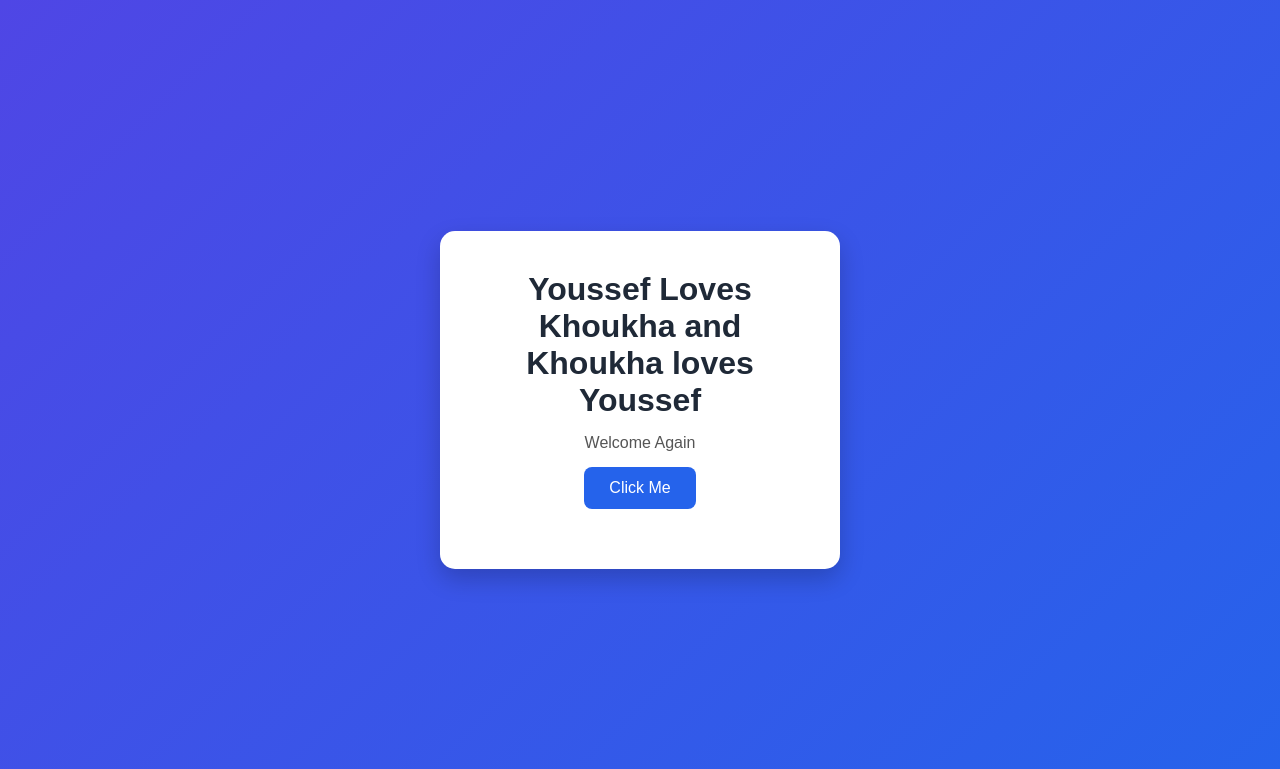
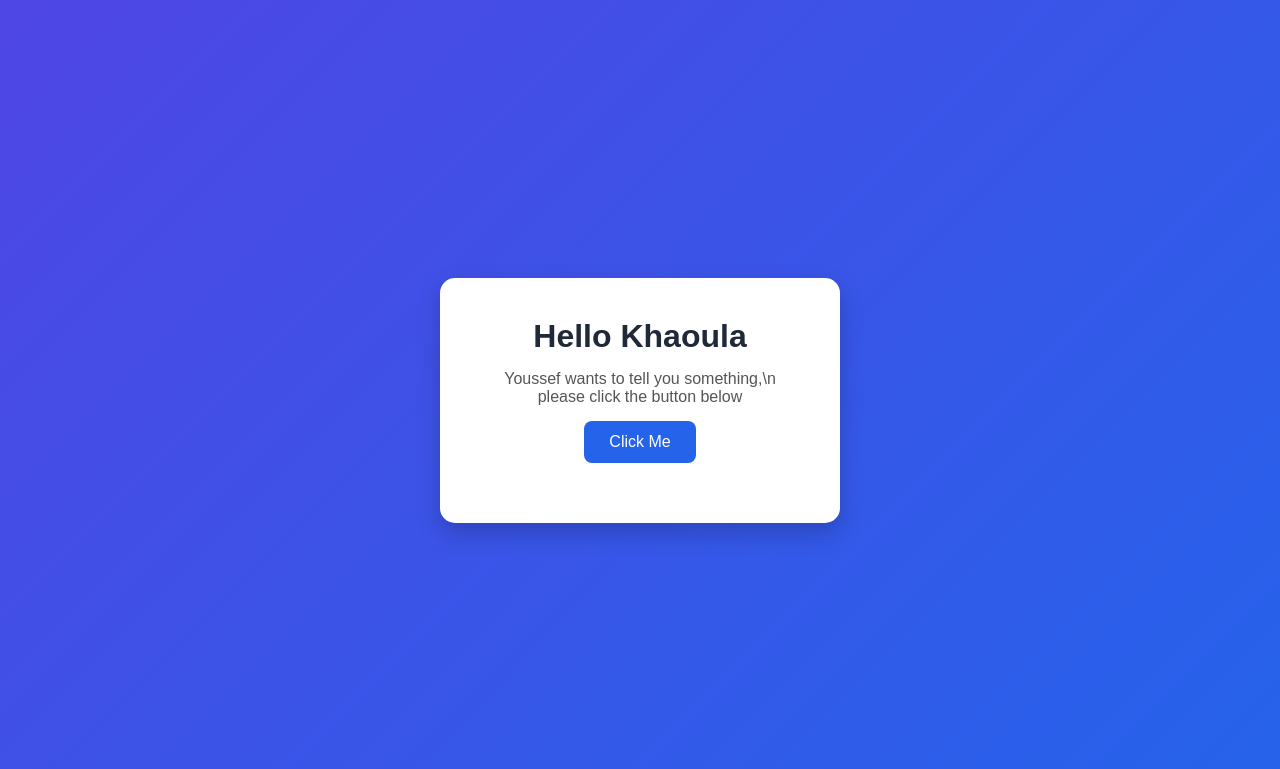
Before and after one commit to youssefjazi/AWS-Practice, a Flask app: page / in a window 1280 px wide. Shown: the top 769 px of the page. Run offline with Flask 3, Linux system fonts and the light colour scheme.

Commit message:
update style

```diff
--- a/static/style.css
+++ b/static/style.css
@@ -49,6 +49,6 @@ button:hover{
 
 #message{
     margin-top:20px;
-    color:green;
+    color:darkred;
     font-weight:bold;
 }
--- a/templates/index.html
+++ b/templates/index.html
@@ -10,10 +10,10 @@
 
 <div class="container">
     <div class="card">
-        <h1>Youssef Loves Khoukha and Khoukha loves Youssef </h1>
+        <h1>Hello Khaoula</h1>
 
         <p>
-            Welcome Again
+            Youssef wants to tell you something,\n  please click the button below
         </p>
 
         <button onclick="showMessage()">
@@ -27,7 +27,7 @@
 <script>
 function showMessage() {
     document.getElementById("message").innerHTML =
-        "✅ Flask is working perfectly!";
+        "I love you &hearts ";
 }
 </script>
 
```
